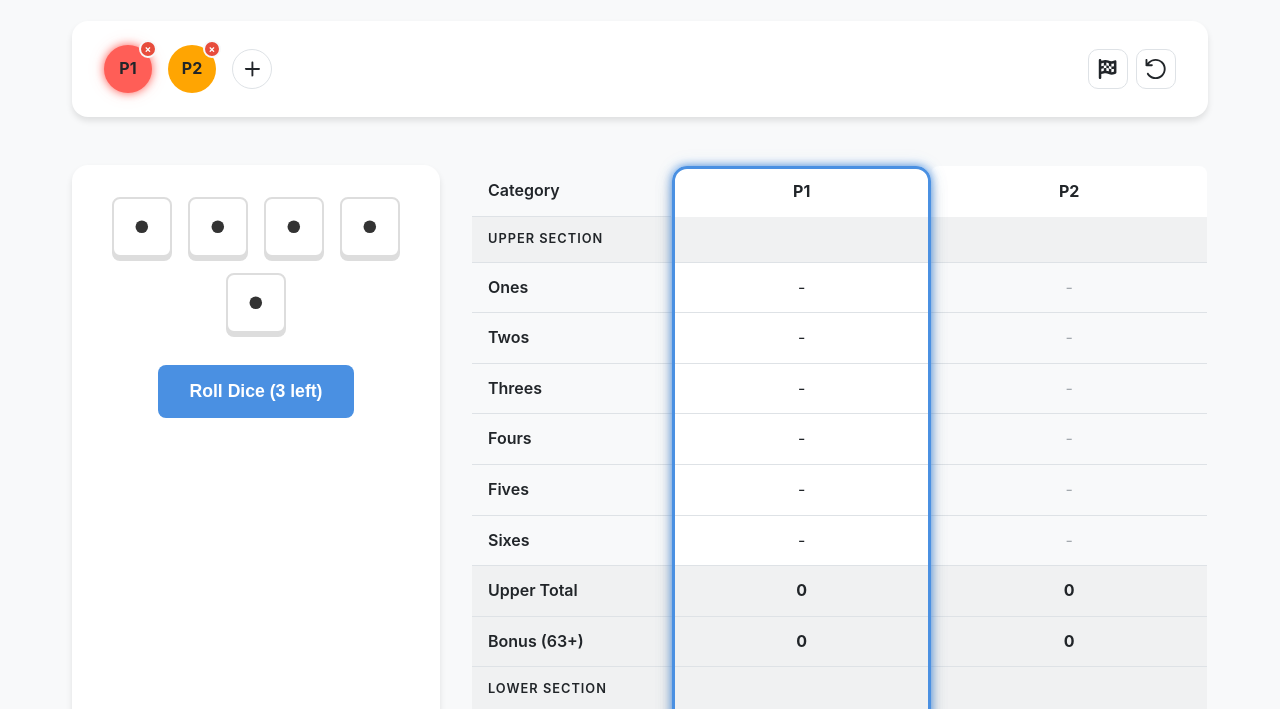
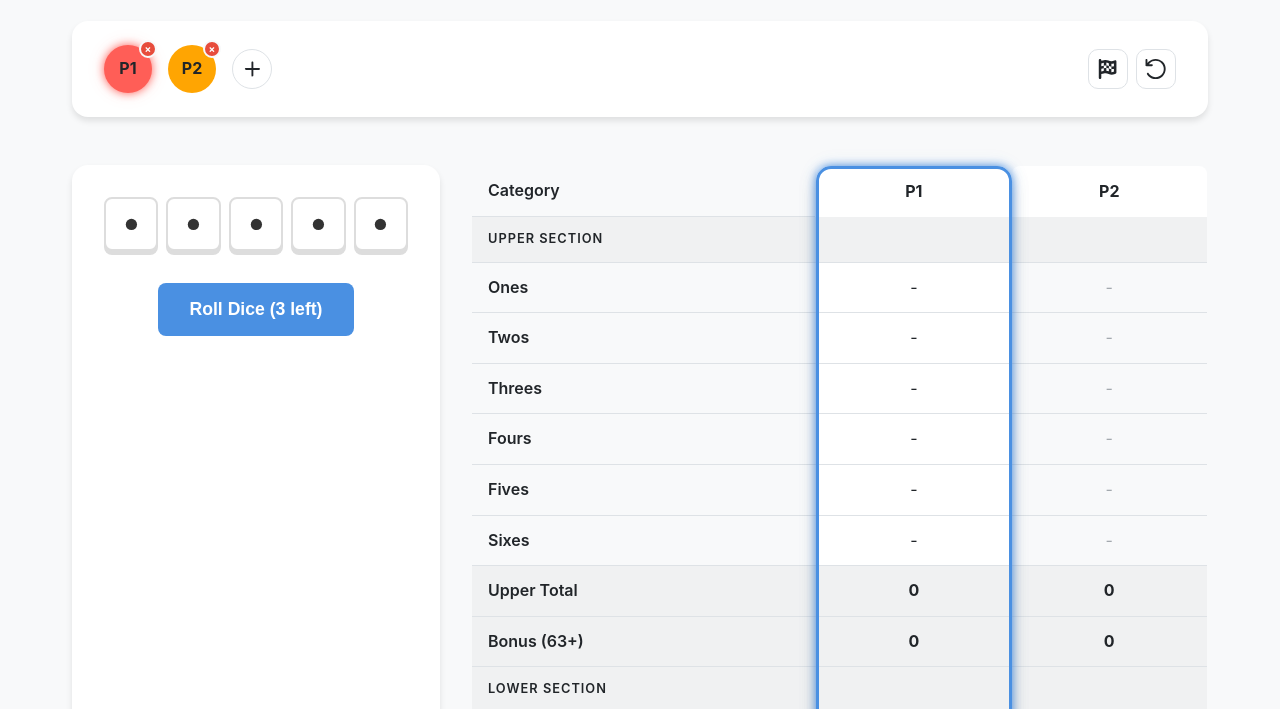
Before and after one commit to itsViney/yahtzee, a website built with Vite: page index.html in a window 1280 px wide. Shown: the part 67-776 px from the top of the page. Built offline with nearby package versions, Linux system fonts and the light colour scheme.

Commit message:
Improve layout on smaller displays

```diff
--- a/src/scss/main.scss
+++ b/src/scss/main.scss
@@ -44,18 +44,24 @@ body {
 #app {
   max-width: 1200px;
   margin: 0 auto;
-  padding: 2rem;
+  padding: clamp(.2rem, 5vw, 2rem);
 }
 
 header {
   display: flex;
-  justify-content: space-between;
+  justify-content: center;
   align-items: center;
+  flex-wrap: wrap;
+  gap: 1.5rem;
   margin-bottom: 3rem;
   background: var(--card-bg);
   padding: 1.5rem 2rem;
   border-radius: 16px;
   box-shadow: var(--shadow);
+
+  @media (min-width: 900px) {
+    justify-content: space-between;
+  }
 }
 
 .player-avatars {
@@ -125,14 +131,17 @@ header {
 
 .dice-container {
   display: flex;
-  flex-wrap: wrap;
-  gap: 1rem;
+  flex-wrap: nowrap;
+  gap: 0.5rem;
   justify-content: center;
+  width: 100%;
 }
 
 .die {
-  width: 60px;
-  height: 60px;
+  width: 100%;
+  max-width: 60px;
+  aspect-ratio: 1/1;
+  min-width: 0;
   background: white;
   border: 2px solid #ddd;
   border-radius: 8px;
@@ -327,8 +336,12 @@ header {
 
   th:first-child, td:first-child {
     text-align: left;
-    width: 200px;
+    min-width: 100px;
+    max-width: 150px;
     font-weight: 600;
+    white-space: nowrap;
+    overflow: hidden;
+    text-overflow: ellipsis;
   }
 
   thead .player-col.active {
@@ -371,6 +384,7 @@ header {
   }
   .score-cell {
     transition: background-color 0.2s;
+    min-width: 80px;
 
     &.active-col:not(.filled) {
       cursor: pointer;
```
